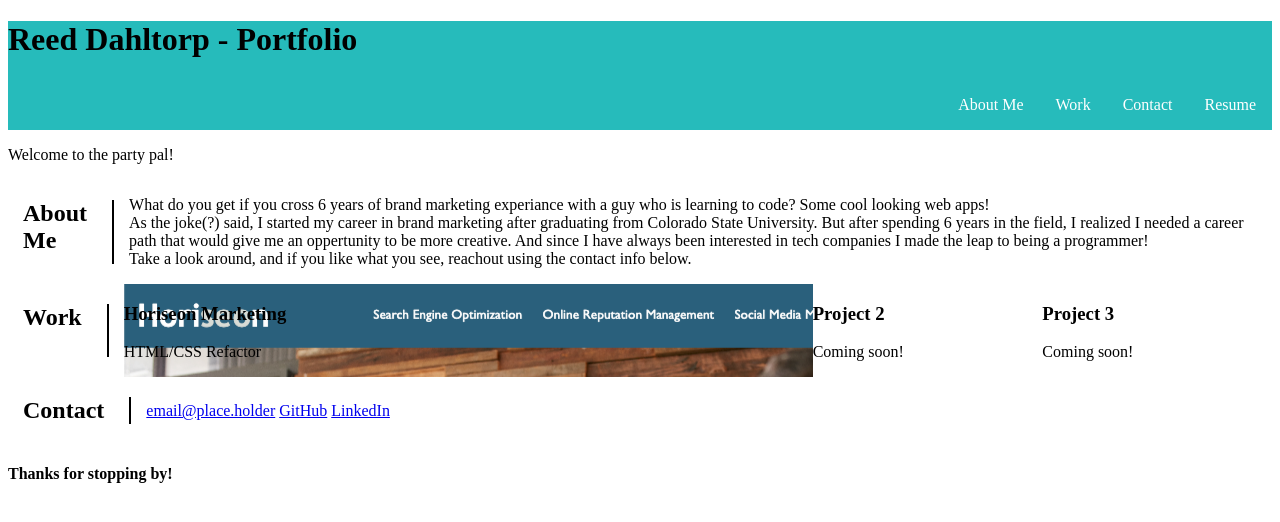
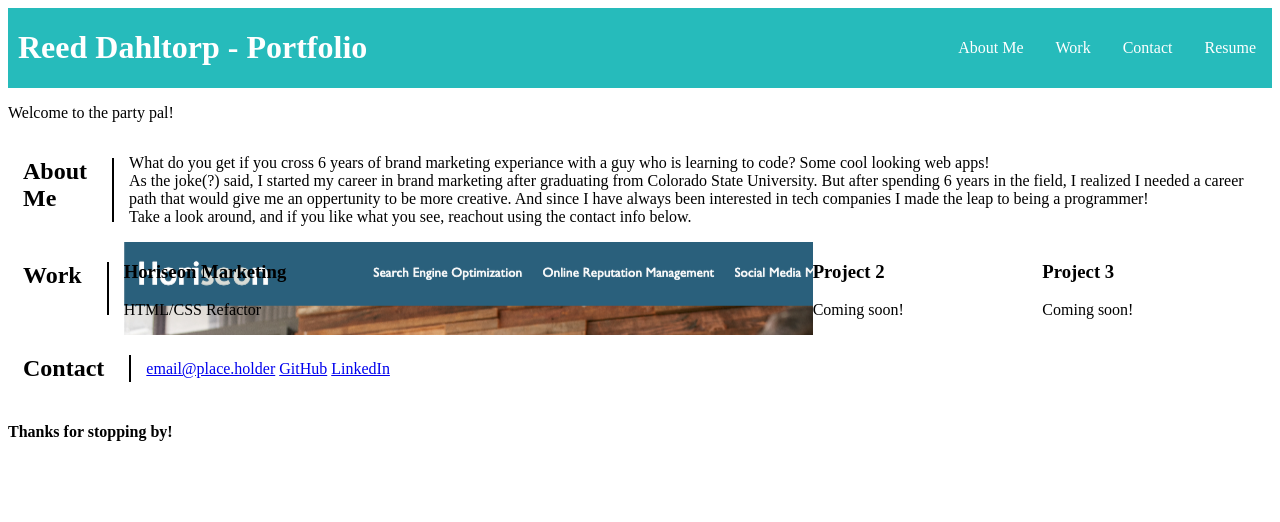
Before and after one commit to rdahltorp/HTML-and-CSS-Portfolio, a plain HTML site: page index.html in a window 1280 px wide. Drawn offline with Linux system fonts and the light colour scheme.

Commit message:
Updated the header/nav bar in CSS

```diff
--- a/assets/style.css
+++ b/assets/style.css
@@ -1,6 +1,6 @@
 /* my big questions
-1) How do I get the nave options on the same level as the title?
-2) How do I make it so that the content headings (h2 - About Me, Work, Contact) stay the same sizeso their boarder lines up?
+1) How do I get the nav options on the same level as the title?
+2) How do I make it so that the content headings (h2 - About Me, Work, Contact) stay the same size so their boarder lines up?
 3) How do I make it so that 1) the items in "work" wrap down to the next row and 2) make it so that the first item is on a line by itself?
 4) How do I sapce out the contact links evenly?
 5) How do I set a background image for all of the work items?
@@ -13,12 +13,20 @@
 /* Header Section */
 header {
     background-color: rgb(38, 187, 187);
+    display: flex;
+    flex-wrap: wrap;
+    justify-content: center;
+    align-items: center;
+}
+
+h1 {
+    flex: 1;
+    color: white;
+    margin-left: 10px;
 }
 
 nav {
-    display: flex;
-    flex-flow: row wrap;
-    justify-content: flex-end;
+    display: inline-flex;
 }
 
 nav a {
```
Also changed, not shown: index.html (+0 -22 lines).
